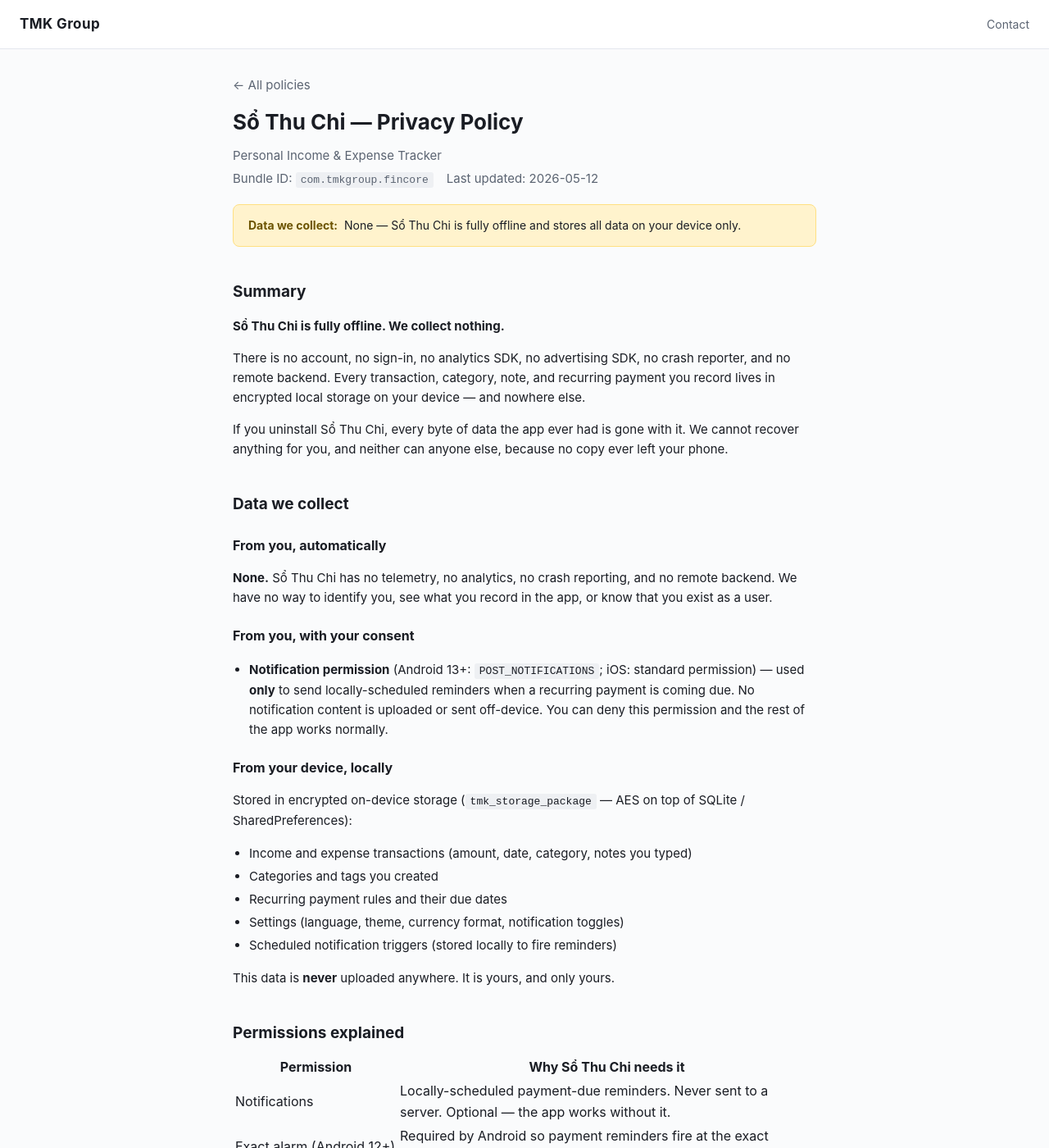
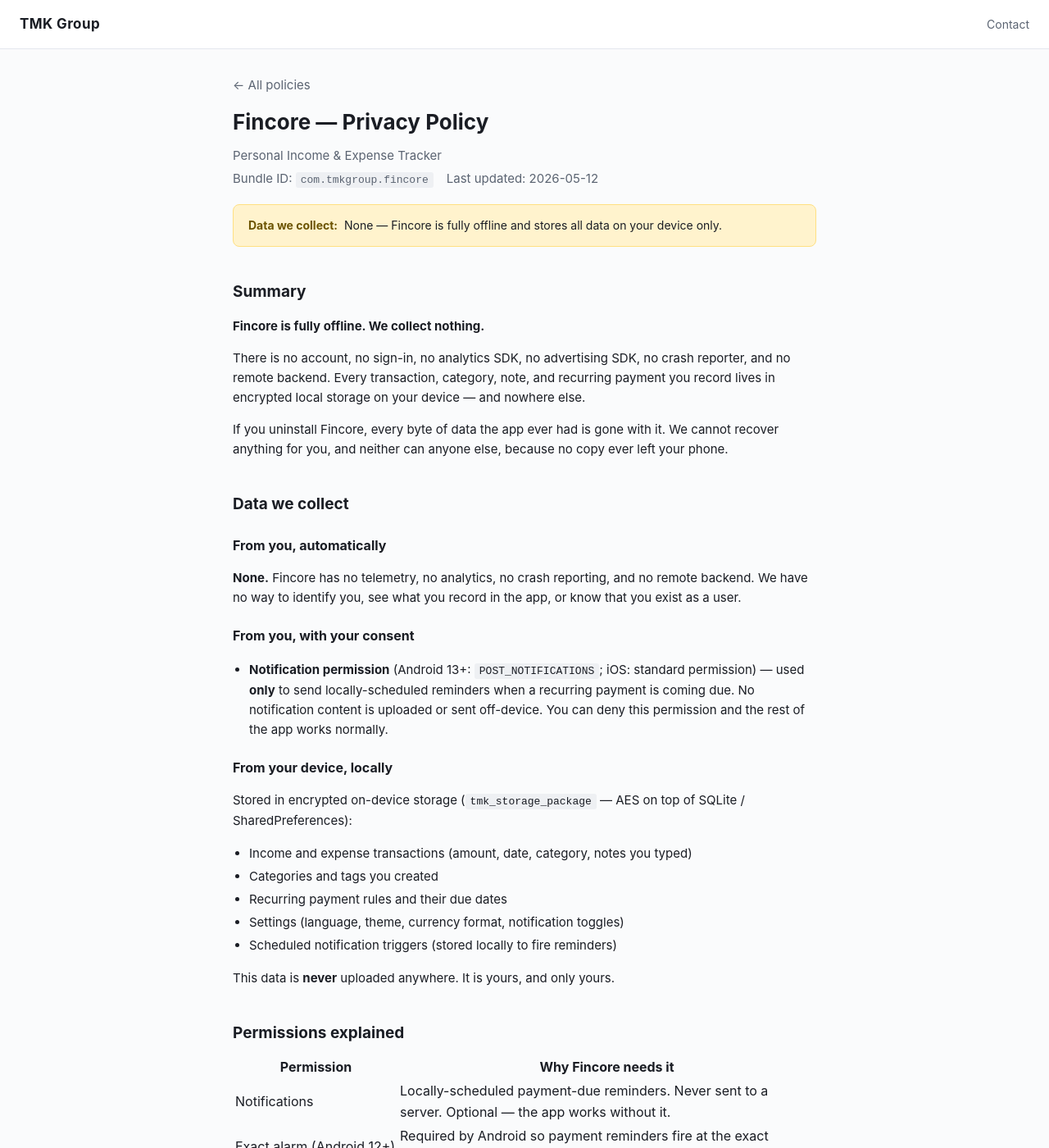
Before and after one commit to tmkgroup/privacy, a Jekyll site: the page built from fincore/index.md, in a window 1280 px wide and 1400 px high. Shown: the whole window at 82% size. Built offline with Jekyll 4.4.1, drawn with Linux system fonts in a browser that asks for light colours; some of the changed text lies outside the part shown.

Commit message:
Rename app display name to Fincore
Co-Authored-By: Claude Sonnet 4.6 <noreply@anthropic.com>

```diff
--- a/fincore/index.md
+++ b/fincore/index.md
@@ -1,27 +1,27 @@
 ---
 layout: app-policy
 permalink: /fincore/
-title: "Sổ Thu Chi — Privacy Policy"
-description: "Privacy policy for Sổ Thu Chi, the fully offline personal income & expense tracker."
+title: "Fincore — Privacy Policy"
+description: "Privacy policy for Fincore, the offline personal finance tracker."
 last_updated: 2026-05-12
 
-app_name: Sổ Thu Chi
+app_name: Fincore
 app_subtitle: Personal Income & Expense Tracker
 app_id: com.tmkgroup.fincore
-data_collected: "None — Sổ Thu Chi is fully offline and stores all data on your device only."
+data_collected: "None — Fincore is fully offline and stores all data on your device only."
 order: 30
 ---
 
 ## Summary
 
-**Sổ Thu Chi is fully offline. We collect nothing.**
+**Fincore is fully offline. We collect nothing.**
 
 There is no account, no sign-in, no analytics SDK, no advertising SDK,
 no crash reporter, and no remote backend. Every transaction, category,
 note, and recurring payment you record lives in encrypted local storage
 on your device — and nowhere else.
 
-If you uninstall Sổ Thu Chi, every byte of data the app ever had is
+If you uninstall Fincore, every byte of data the app ever had is
 gone with it. We cannot recover anything for you, and neither can anyone
 else, because no copy ever left your phone.
 
@@ -29,7 +29,7 @@ else, because no copy ever left your phone.
 
 ### From you, automatically
 
-**None.** Sổ Thu Chi has no telemetry, no analytics, no crash
+**None.** Fincore has no telemetry, no analytics, no crash
 reporting, and no remote backend. We have no way to identify you, see
 what you record in the app, or know that you exist as a user.
 
@@ -56,7 +56,7 @@ This data is **never** uploaded anywhere. It is yours, and only yours.
 
 ## Permissions explained
 
-| Permission | Why Sổ Thu Chi needs it |
+| Permission | Why Fincore needs it |
 |---|---|
 | Notifications | Locally-scheduled payment-due reminders. Never sent to a server. Optional — the app works without it. |
 | Exact alarm (Android 12+) | Required by Android so payment reminders fire at the exact scheduled minute, not "approximately". |
@@ -68,7 +68,7 @@ The app continues to work with reduced features (e.g. no reminders) when a permi
 
 ## Third-party services
 
-**None.** Sổ Thu Chi does not connect to any external service. There is
+**None.** Fincore does not connect to any external service. There is
 no Google Analytics, Firebase Analytics, Crashlytics, Sentry, AdMob,
 Facebook SDK, or any other telemetry or advertising endpoint.
 
@@ -81,7 +81,7 @@ to TMK Group.
 
 ## Backups (yours to save anywhere)
 
-Sổ Thu Chi includes a **passphrase-encrypted backup feature**
+Fincore includes a **passphrase-encrypted backup feature**
 (Settings → Backup & Restore → Export Backup).
 
 When you create a backup:
@@ -110,7 +110,7 @@ When you create a backup:
 
 ## Children's privacy
 
-Sổ Thu Chi is suitable for all ages. Because we collect no personal data
+Fincore is suitable for all ages. Because we collect no personal data
 and operate no server, the app cannot identify the age of any user. We
 do not knowingly collect data from children under 13 (or 16 in the EU);
 we do not collect data from anyone.
```
